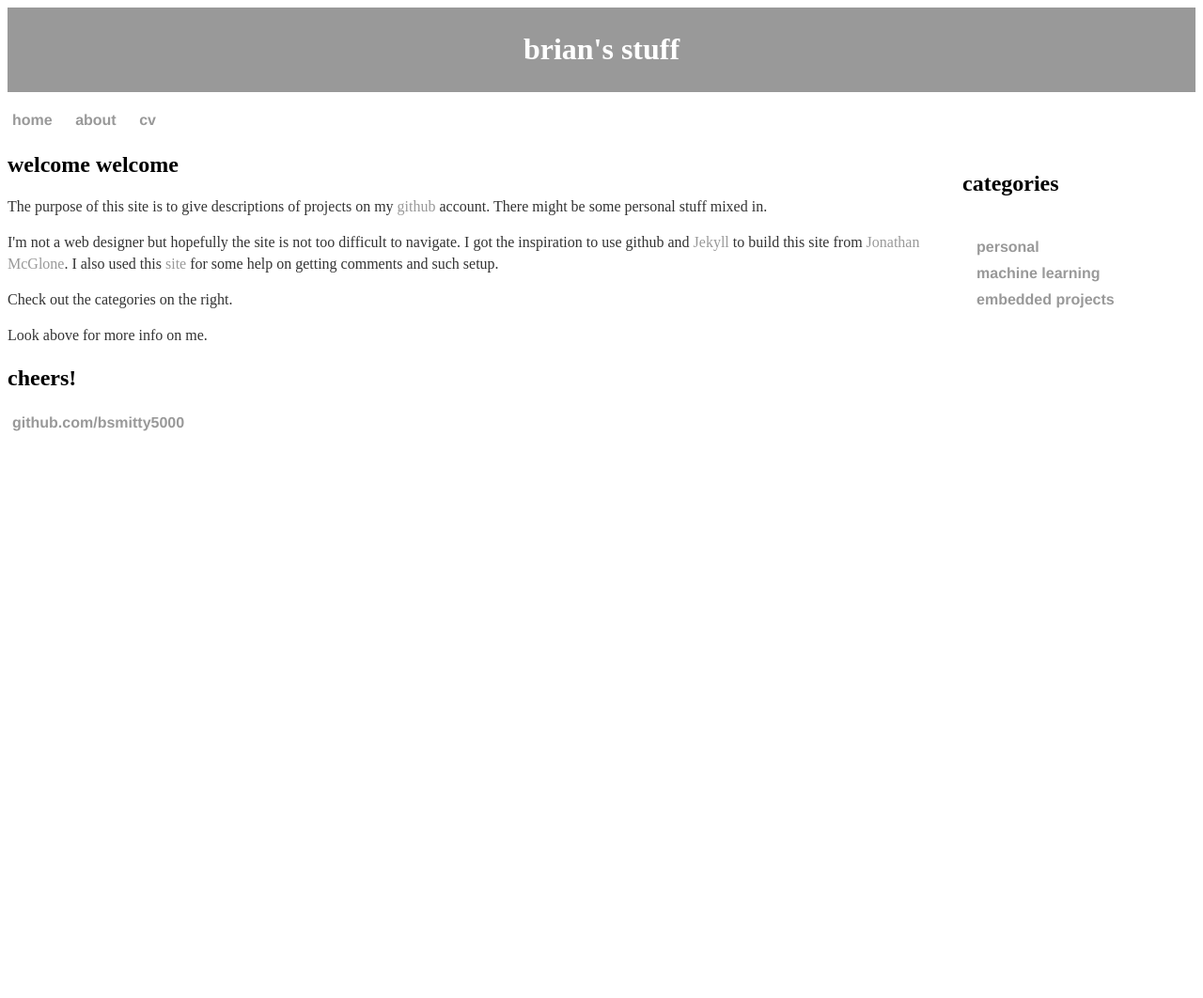
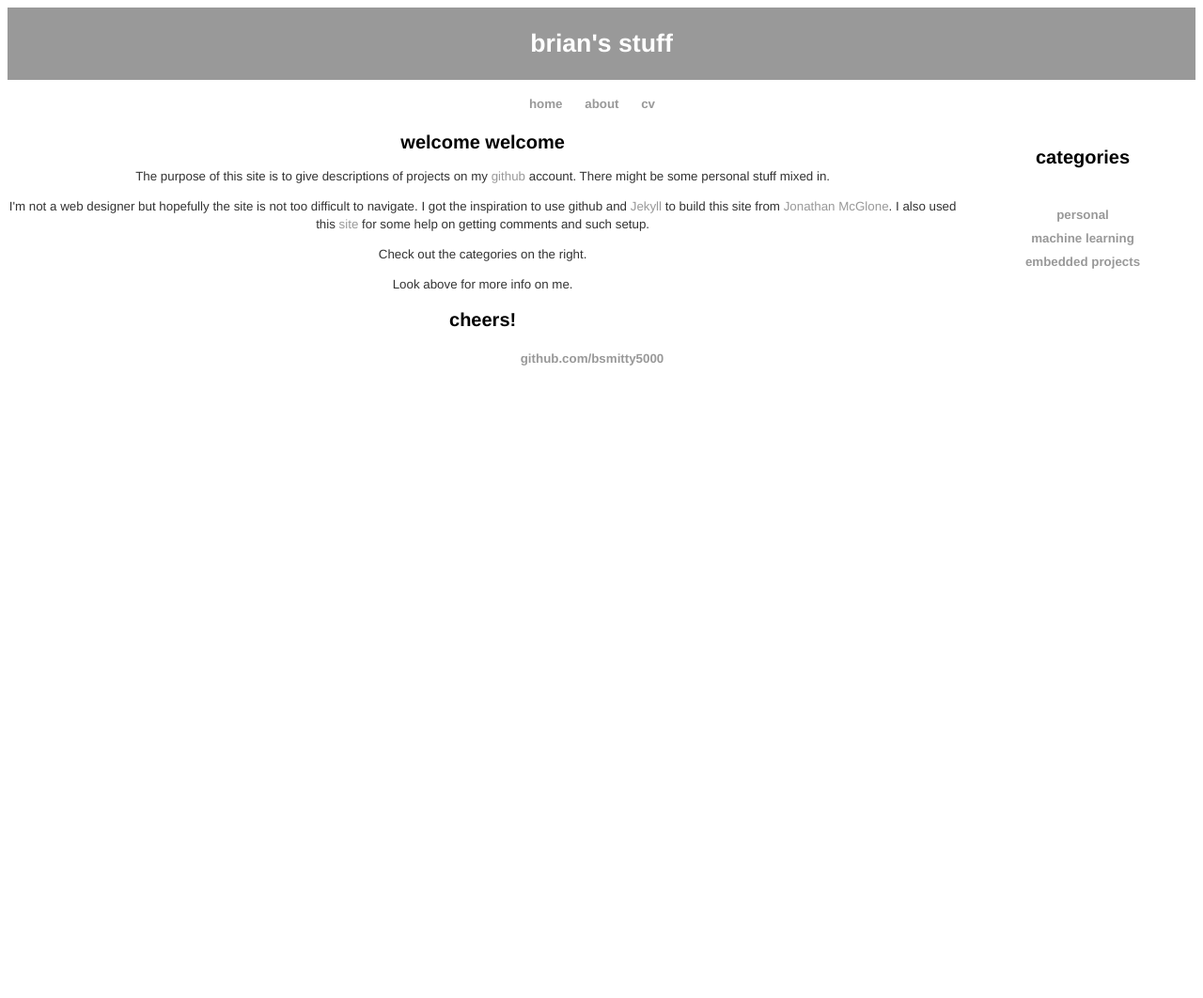
Before and after one commit to bsmitty5000/bsmitty5000.github.io, a Jekyll site: the page built from index.html, in a window 1280 px wide. Shown: the whole page at 94% size. Built offline with Jekyll 4.4.1, drawn with Linux system fonts in a browser that asks for light colours; after the commit the page ends 1040 px from its top, so only the background shows below that.

Commit message:
Update main.css

```diff
--- a/css/main.css
+++ b/css/main.css
@@ -20,6 +20,12 @@ nav {
 }
 .custom_content{
     width: 80%;
+}
+body {
+  background-color: white;
+  font: 13.34px helvetica, arial, clean, sans-serif;
+  *font-size: small;
+  text-align: center;
 }
 header {
     background-color:#999;
```
